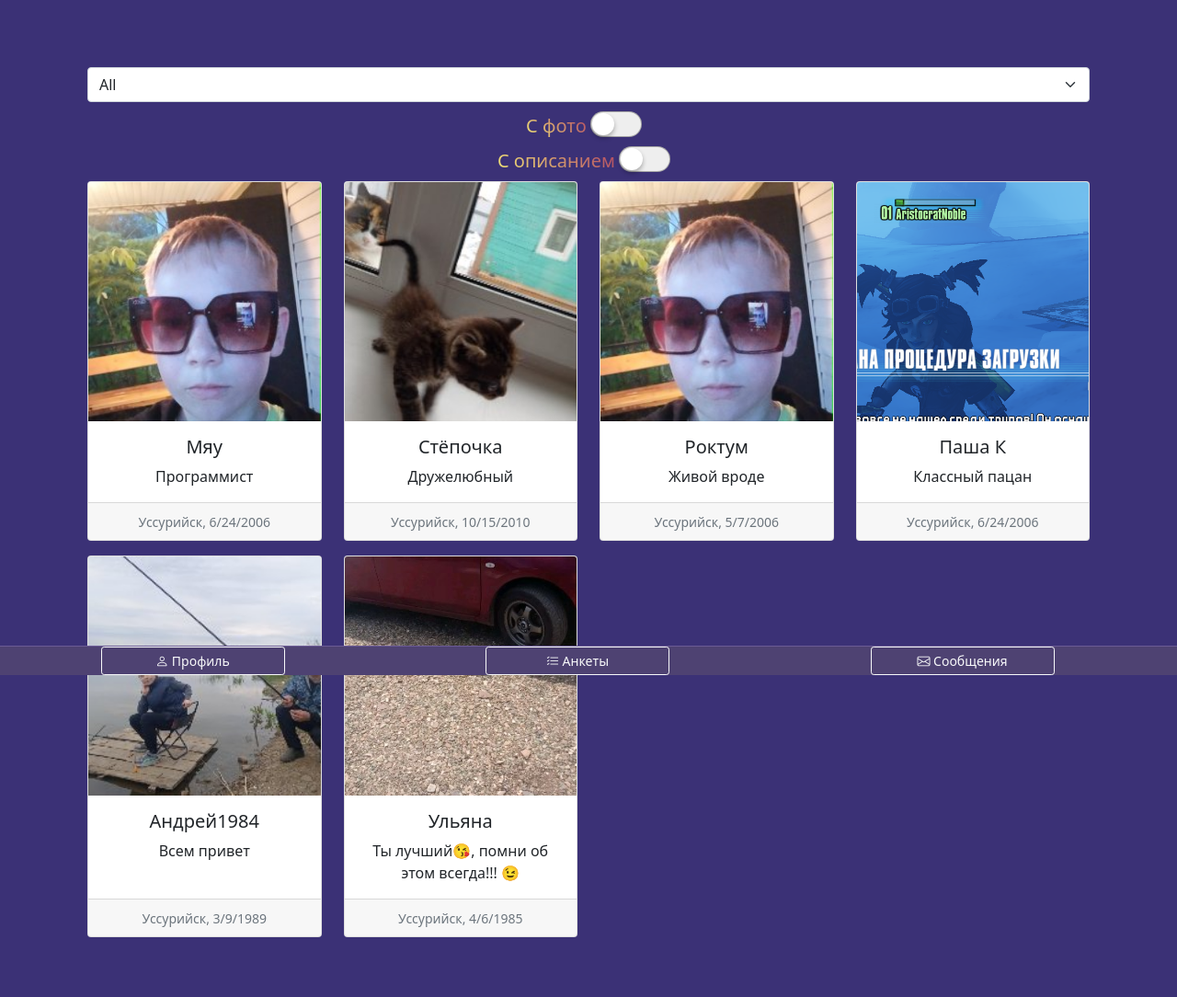
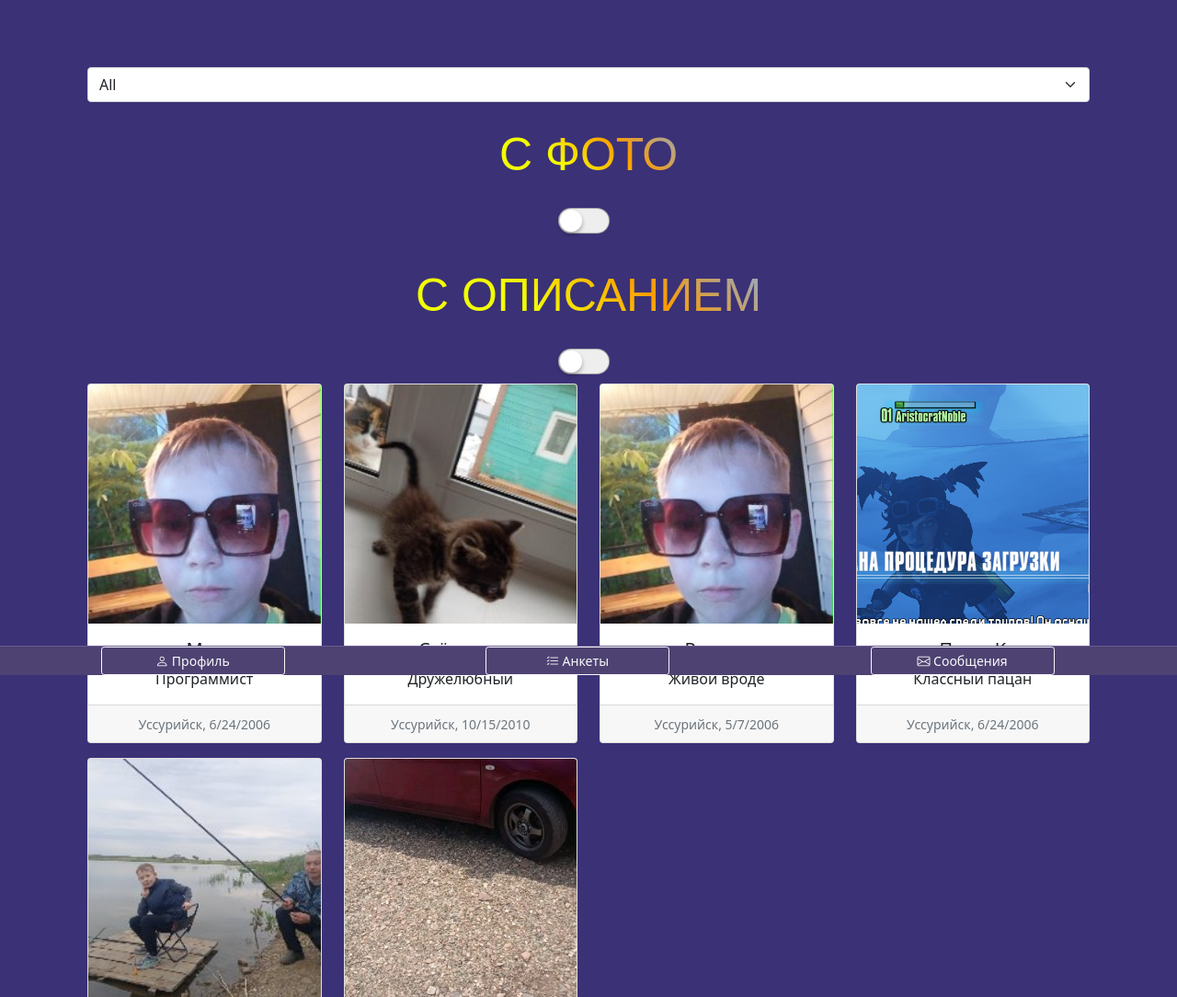
Before and after one commit to Pashok5760/Hisite, a Flask app: page /surveys in a window 1280 px wide. Shown: the part 66-1150 px from the top of the page at 92% size. Before the commit the page ends 1085 px from the top, so only its background shows below. Run offline with Flask 3, Linux system fonts and the light colour scheme; data comes from the database, SQL or seed files in the repository; some libraries are stand-ins or nearby versions.

Commit message:
fix 2 text

```diff
--- a/templates/profile.html
+++ b/templates/profile.html
@@ -153,7 +153,7 @@
   font-family: 'Rubik One', sans-serif;
   font-size: 50px;
   text-transform: uppercase;
-  background: linear-gradient(45deg, #5aed05 33%, #b6354d 66%, #8AA9D6);
+  background: linear-gradient(45deg, #f2ff00 33%, #fe9c00 66%, #8AA9D6);
   -webkit-background-clip: text;
   -webkit-text-fill-color: transparent;
   color: #0B2349;
--- a/templates/surveys.html
+++ b/templates/surveys.html
@@ -101,12 +101,19 @@
 .checkbox-ios.focused .checkbox-ios-switch:before {
 	box-shadow: inset 0px 0px 4px #ff5623;
 }
+@import url(https://fonts.googleapis.com/css?family=Rubik+One&subset=latin,cyrillic);
 .gradient-text {
-        background: linear-gradient(45deg, #f3ec78, #af4261);
-        background-clip: text;
-        font-size: 20px;
-        color: transparent;
-    }
+  font-family: 'Rubik One', sans-serif;
+  font-size: 50px;
+  text-transform: uppercase;
+  background: linear-gradient(45deg, #f2ff00 33%, #fe9c00 66%, #8AA9D6);
+  -webkit-background-clip: text;
+  -webkit-text-fill-color: transparent;
+  color: #0B2349;
+  display: table;
+  margin: 20px auto;
+}
+
 </style>
 <div class="container text-center my-4 classWithPad">
   <br>
```
